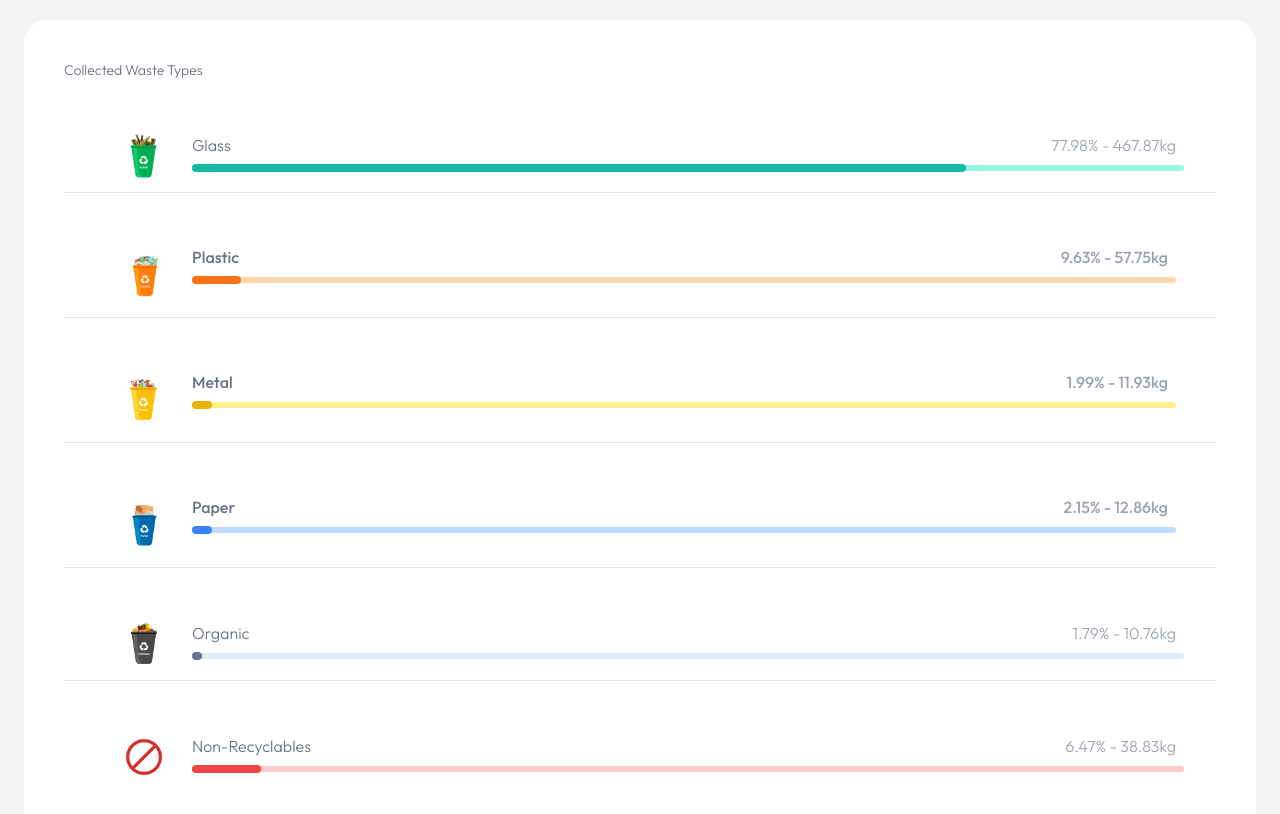
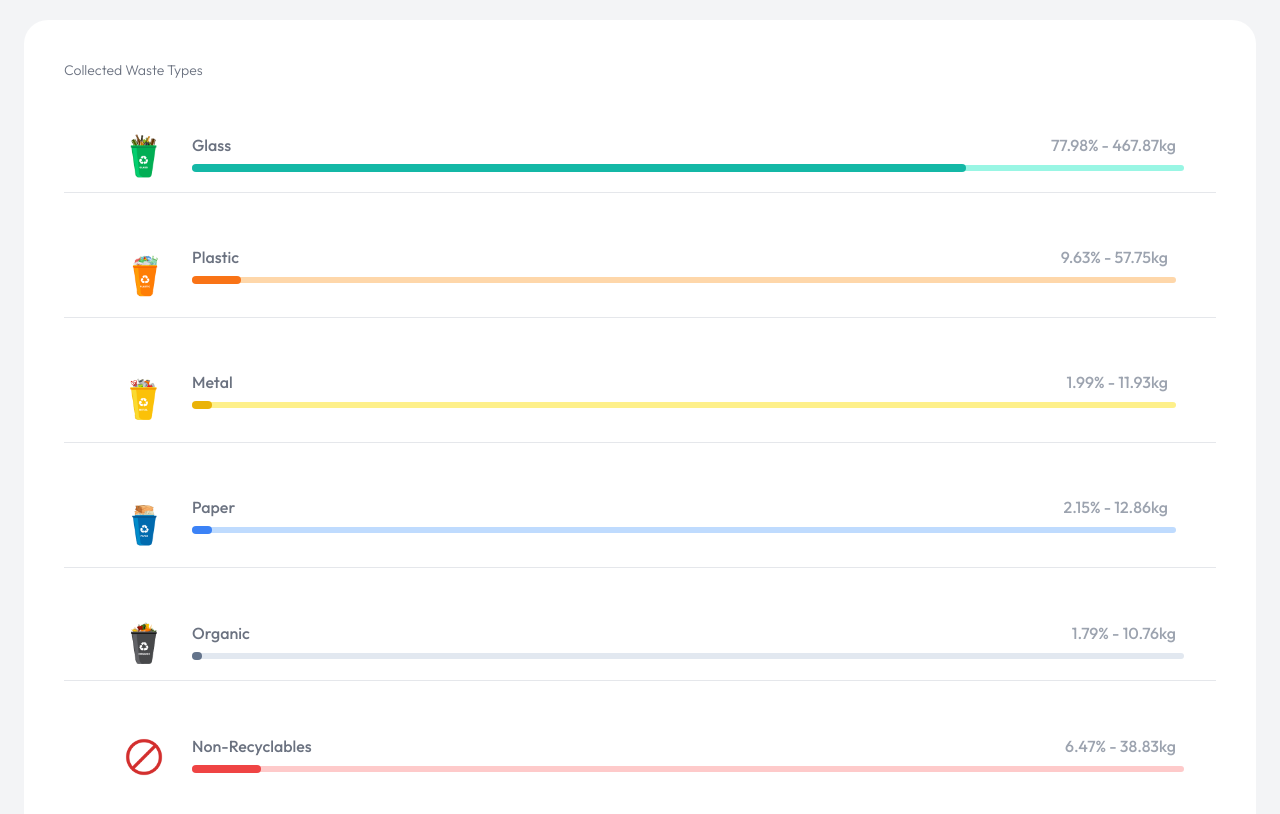
Before and after one commit to acousticintel/takaCorp, a Next.js app: page /events/event in a window 1280 px wide. Shown: the part 360-1174 px from the top of the page. Built offline with nearby package versions, Linux system fonts and the light colour scheme; no server answers; sample sign-in values are in the browser's storage.

Commit message:
event v.0.13

```diff
--- a/components/graphSec/eventG.js
+++ b/components/graphSec/eventG.js
@@ -17,8 +17,8 @@ export default function EventG() {
           </div>
           <div className="w-full">
             <div className="flex items-end justify-between">
-              <h5>Glass</h5>
-              <h6>77.98% - 467.87kg</h6>
+              <h5 className="font-medium">Glass</h5>
+              <h6 className="font-medium">77.98% - 467.87kg</h6>
             </div>
             <ProgressBar color="teal" value={78} />
           </div>
@@ -172,8 +172,8 @@ export default function EventG() {
           </div>
           <div className="w-full">
             <div className="flex items-end justify-between">
-              <h5>Organic</h5>
-              <h6>1.79% - 10.76kg</h6>
+              <h5 className="font-medium">Organic</h5>
+              <h6 className="font-medium">1.79% - 10.76kg</h6>
             </div>
             <ProgressBar color="slate" value={1} />
           </div>
@@ -189,8 +189,8 @@ export default function EventG() {
           </div>
           <div className="w-full">
             <div className="flex items-end justify-between">
-              <h5>Non-Recyclables </h5>
-              <h6>6.47% - 38.83kg</h6>
+              <h5 className="font-medium">Non-Recyclables </h5>
+              <h6 className="font-medium">6.47% - 38.83kg</h6>
             </div>
             <ProgressBar color="red" value={7} />
           </div>
```
